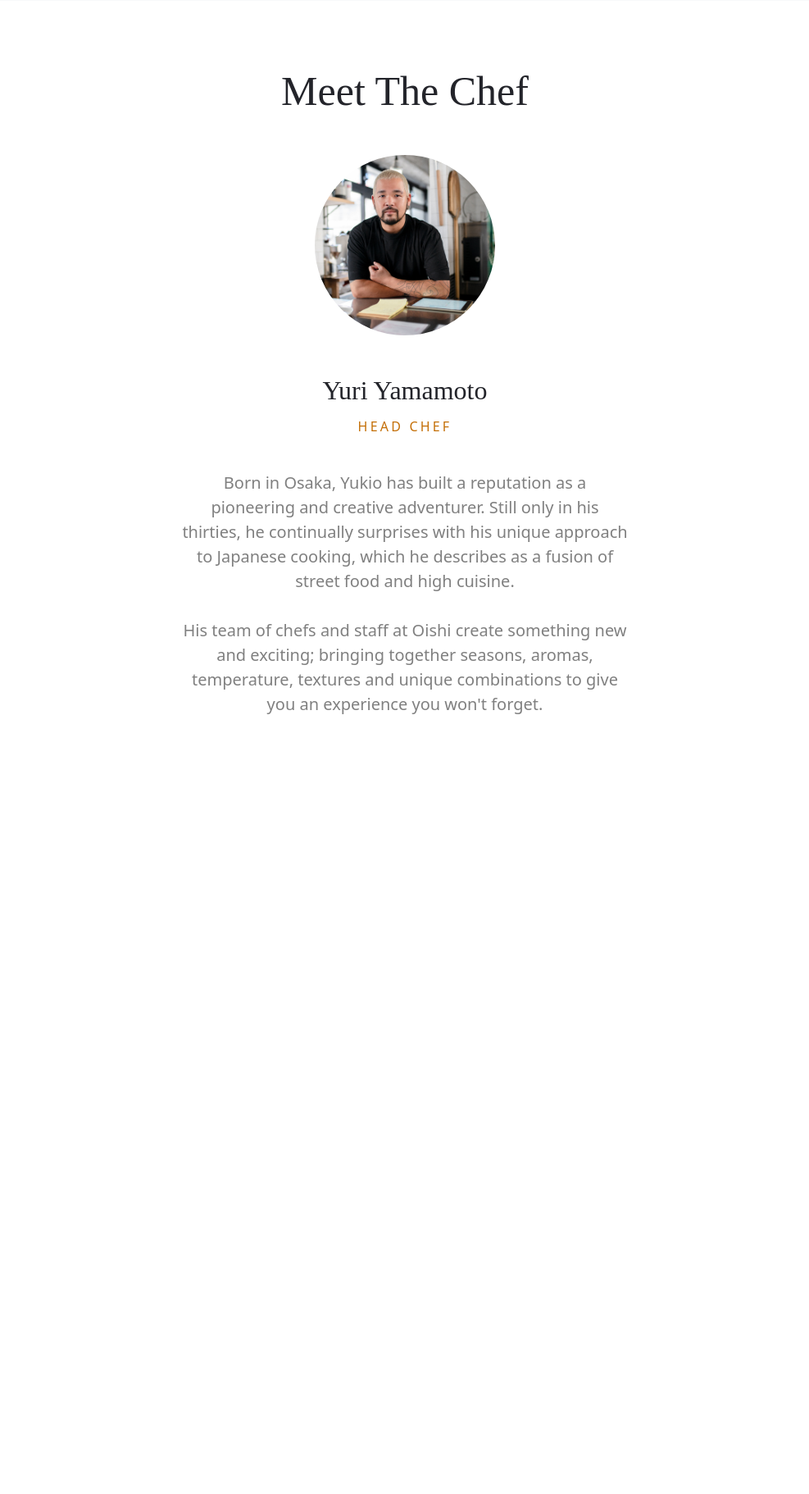
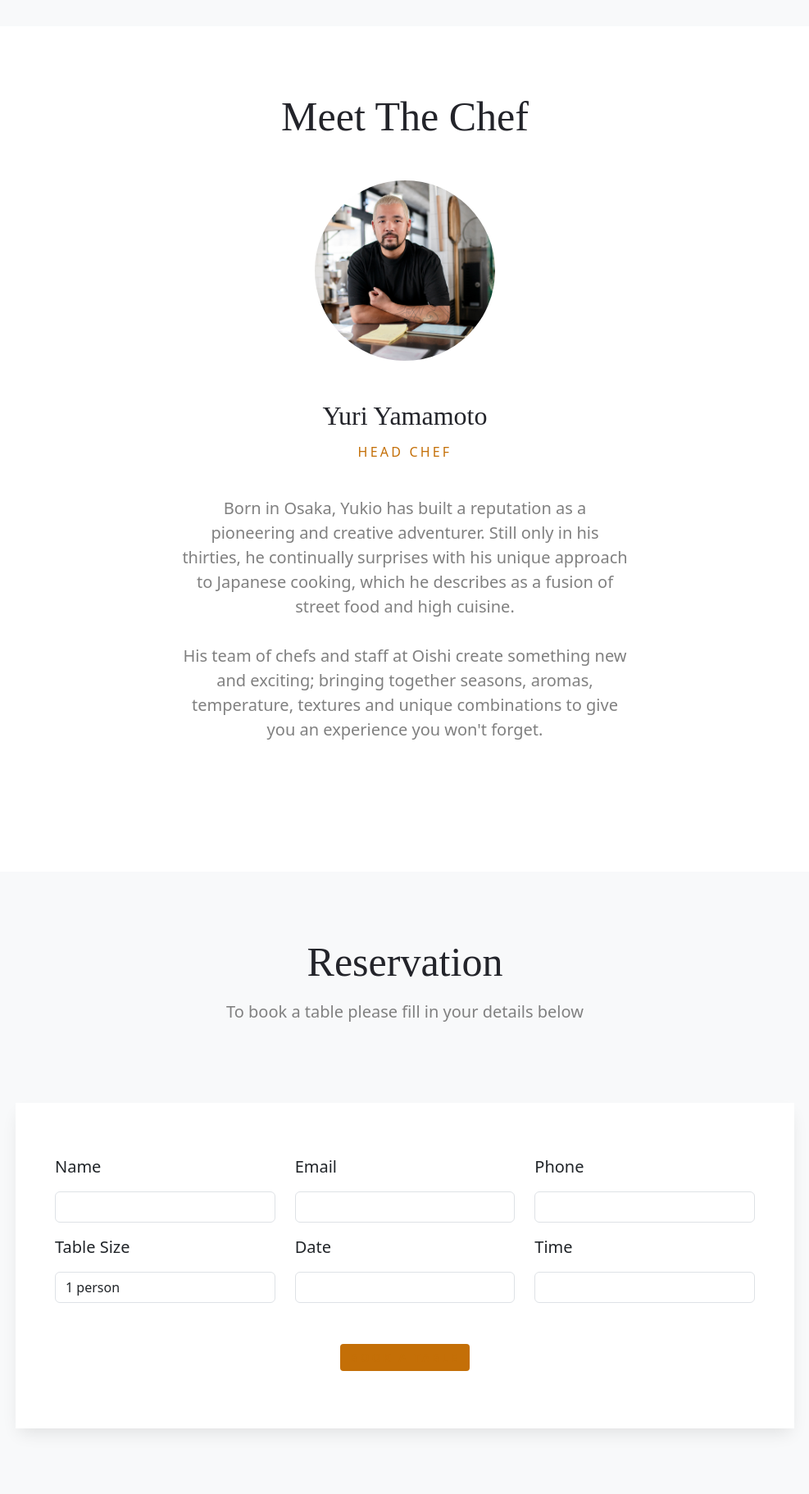
Before and after one commit to AndrewHyland757/Oishi_Restaurant, a Django app: page /register in a window 1280 px wide. Shown: the part 2922-4744 px from the top of the page at 82% size, without its empty margins (146-1133 px from the left). Before the commit the page ends 3793 px from the top, so only its background shows below. Run offline with Django 3.2, Linux system fonts and the light colour scheme; some libraries are stand-ins or nearby versions; some web fonts are replaced.

Commit message:
Add reservation and register sections as well as CSS

```diff
--- a/bookings/static/css/style.css
+++ b/bookings/static/css/style.css
@@ -117,3 +117,53 @@ h1, h2, h3, h4, h5 {
     width: 220px;
     border-radius: 50%;
 }
+
+ /*  CSS to style the reservation section */
+
+.form-wrap {
+    padding: 40px;
+    background: #fff;
+    -webkit-box-shadow: 0 10px 20px -5px rgba(0, 0, 0, 0.1);
+    box-shadow: 0 10px 20px -5px rgba(0, 0, 0, 0.1);
+  }
+
+.form-control:hover {
+
+  border: 2px solid #c46f07;
+}
+
+.form-label {
+  font-size: 20px;
+  margin-top: 15px;
+  margin-bottom: 15px; /* not working */
+  font-weight: normal;
+}
+
+textarea.form-control {
+  height: inherit;
+}
+
+.btn {
+  text-transform: uppercase;
+  letter-spacing: .2em;
+  font-size: 14px;
+  font-weight: 700;
+}
+
+.btn:hover {
+  -webkit-box-shadow: none !important;
+  box-shadow: none !important;
+}
+
+.btn.btn-primary.btn-outline-primary {
+  border-width: 2px;
+  cursor: pointer;
+}
+
+.btn.btn-outline-white {
+  border: 2px solid #fff;
+}
+
+.btn.btn-outline-white:hover {
+    border: 2px solid transparent;
+}
--- a/bookings/templates/bookings/index.html
+++ b/bookings/templates/bookings/index.html
@@ -103,7 +103,7 @@
         <div class="card-body border-0">
           <h6 class="specials-sub-heading text-center mt-3 ">From the pot</h6>
           <h3 class="specials-heading text-center">Tonkotsu Ramen</h3>
-          <p class="text-center mb-5">Pork broth enriched with lard, topped with spring onions, sesame seeds and & half a seasoned egg.</p>
+          <p class="text-center mb-5">Classic noodles in an enriched soy sauce broth and roast pork belly & kikurage. Topped with spring onions, sesame seeds and & half a seasoned egg.</p>
         </div>
       </div>
 
@@ -157,7 +157,57 @@
   </div>
 </div>
 
+<!--  Reservation -->
 
+<div class="section bg-light">
+  <div class="container">
+    <div class="row section-heading mb-5 justify-content-center  ">
 
-
+    <div class="col-md-12 text-center">
+        <h2 class="mb-3">Reservation</h2>
+        <p class="mb-5">To book a table please fill in your details below</p>
+      </div>
+    </div>
+    <div class="row justify-content-center">
+      <div class="col-md-10 p-5 form-wrap">
+        <form action="#">
+          <div class="row mb-4">
+            <div class="form-group col-lg-4 col-md-6">
+              <label for="name" class="form-label">Name</label>
+              <input type="text" class="form-control" id="name">
+            </div>
+            <div class="form-group col-lg-4 col-md-6">
+              <label for="email" class="form-label">Email</label>
+              <input type="email" class="form-control" id="email">
+            </div>
+            <div class="form-group col-lg-4 col-md-6">
+              <label for="phone" class="form-label">Phone</label>
+              <input type="text" class="form-control" id="phone">
+            </div>
+            <div class="form-group col-lg-4 col-md-6">
+              <label for="persons" class="form-label">Table Size</label>
+                <select name="persons" id="persons" class="form-control">
+                  <option value="">1 person</option>
+                  <option value="">2 persons</option>
+                  <option value="">3 persons</option>
+                  <option value="">4 persons</option>
+                  <option value="">5 persons</option>
+                </select>
+            </div>
+            <div class="form-group col-lg-4 col-md-6">
+              <label for="date" class="form-label">Date</label>
+              <input type="text" class="form-control" id="date">
+            </div>
+            <div class="form-group col-lg-4 col-md-6">
+              <label for="time" class="form-label">Time</label>
+              <input type="text" class="form-control ui-timepicker-input" id="time" autocomplete="off">
+            </div>
+          </div>
+          <div class="text-center mt-5" >
+            <button class="btn btn-primary btn-outline-white sub-heading"  style="background-color: #c46f07" type="submit">Book a Table</button></div>
+        </form>
+      </div>
+    </div>
+  </div>
+</div>
 {% endblock content %}
```
Also changed, not shown: bookings/templates/bookings/register.html (+34 -0 lines). Lines whose indentation alone changed are shown as unchanged.
